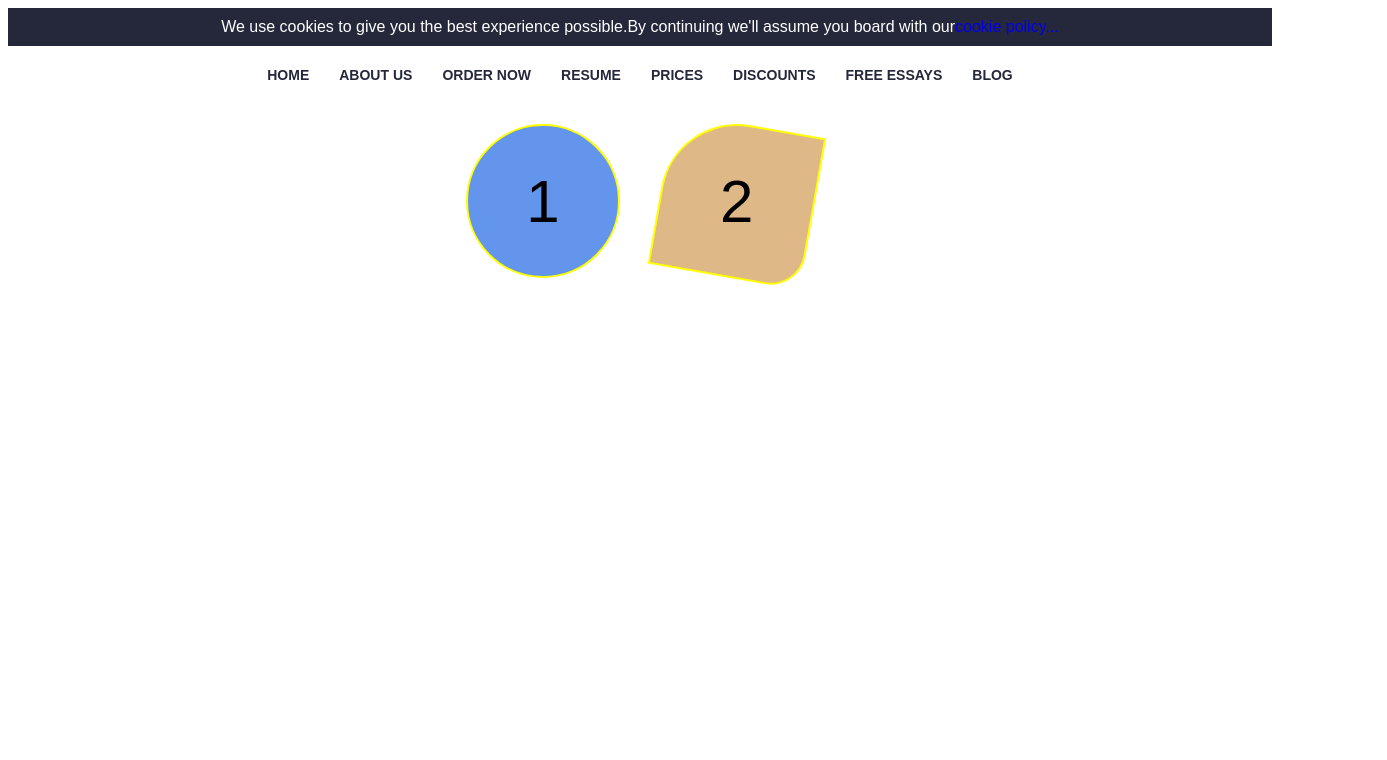
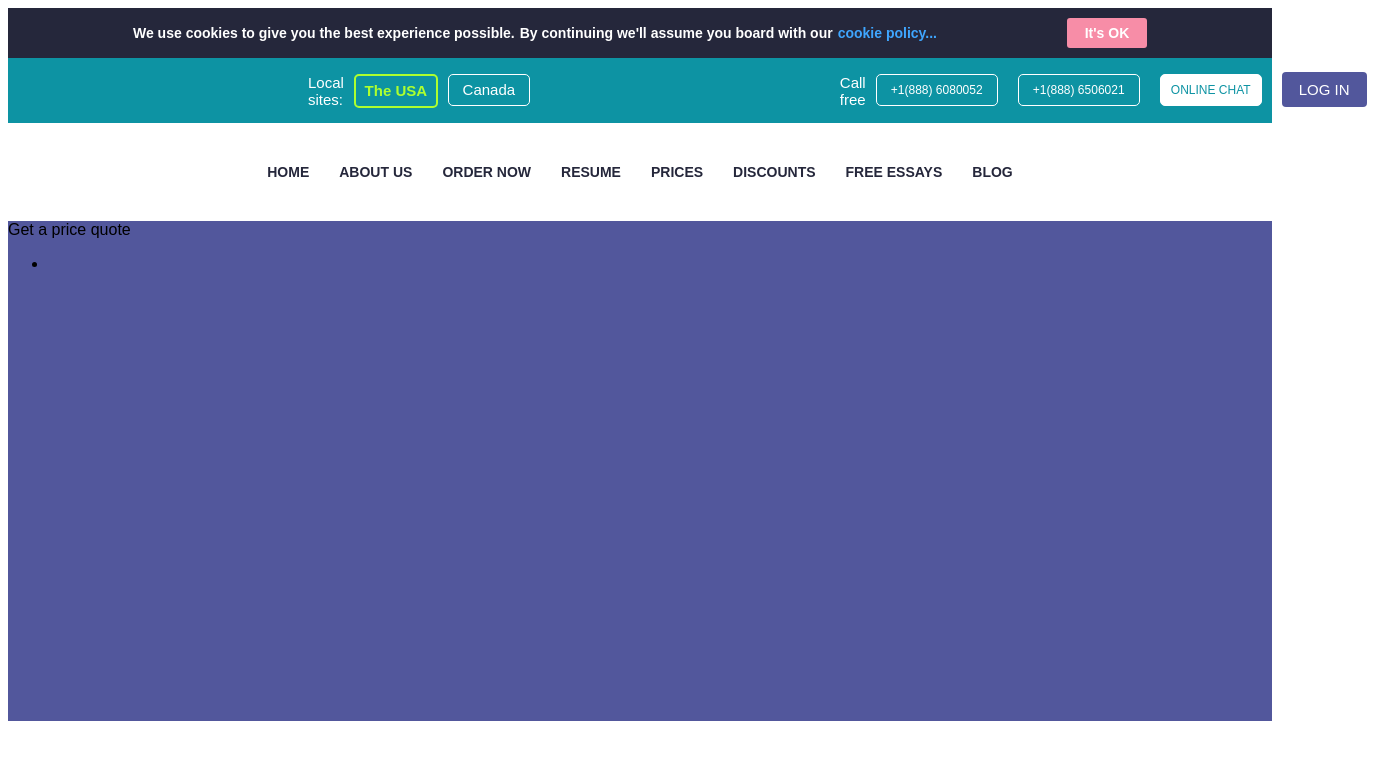
Before and after one commit to colld145/HTML-Core, a plain HTML site: page 02. Navbar tables/index.html in a window 1280 px wide. Shown: the whole page, 1387 px wide, since content can reach past the window. Drawn offline with Linux system fonts and the light colour scheme.

Commit message:
Add class practice

```diff
--- a/01. Intro/css/main.css
+++ b/01. Intro/css/main.css
@@ -1,23 +1,20 @@
 body{
-    font-family: Arial, sans-serif;
-    background-color: rgb(245,245,245);
+    background-color: #F6F6F6;
+}
+
+section{
+    background-color: #F6F6F6;
+}
+
+p{
+    margin-top: 15px;
+    margin-bottom: 15px;
 }
 
 .text{
     font-size: 20px;
 }
 
-.formula{
-    background-color: rgb(255,171,172);
-    font-size: 25px;
+.links{
+    font-size: 14px;
 }
-
-.high{
-    color: rgb(153, 30, 32);
-    font-style: italic;
-}
-
-.case{
-    margin-top: 30px;
-    margin-bottom: 30px;
-}
--- a/02. Navbar tables/css/styles.css
+++ b/02. Navbar tables/css/styles.css
@@ -6,7 +6,7 @@ body{
     display: flex;
     justify-content: center;
     margin-bottom: 40px;
-    margin-top: 20px;
+    margin-top: 40px;
 }
 
 .navbar ul{
@@ -85,11 +85,169 @@ body{
     padding: 10px;
 }
 
-.top{
+.cookie{
     display: flex;
     align-items: center;
     justify-content: center;
     background-color: #25273b;
     padding: 10px;
     color: white;
+    font-family: CenturyGothic-Bold, sans-serif;
+    font-size: 14px;
+    font-weight: 700;
+    vertical-align: middle;
+
 }
+
+.cookie span {
+    margin-right: 5px;
+}
+
+.cookie-button{
+    margin-left: 130px;
+    display: flex;
+    align-items: center;
+    justify-content: center;
+    padding: 10px;
+    color: white;
+    text-decoration: none;
+    height: 10px;
+    border-radius: 3px;
+    width: 60px;
+    background-color: #f78da7;
+    font-size: 14px;
+    font-weight: 700;
+}
+
+.top-head{
+    display: flex;
+    align-items: center;
+    background-color: #0d93a3;
+    font-family: CenturyGothic,sans-serif;
+    font-size: 15px;
+    font-weight: 300;
+    color: white;
+    height: 65px;
+}
+
+.sites ul {
+    margin: 0;
+    padding-left: 0;
+    display: flex;
+}
+
+.sites ul li {
+    list-style: none;
+    display: inline-block;
+    margin-right: 10px;
+}
+
+.sites ul li a {
+    display: flex;
+    align-items: center;
+    justify-content: center;
+    text-decoration: none;
+    color: white;
+    border: 1px solid white;
+    border-radius: 5px;
+    height: 30px;
+    width: 80px;
+}
+
+.sites ul li a:hover{
+    color: #0d93a3;
+    background-color: rgb(223, 223, 223);
+}
+
+.sites .switch-sites {
+    display: flex;
+    align-items: center;
+    justify-content: center;
+    text-decoration: none;
+    color: greenyellow;
+    border: 2px solid greenyellow;
+    font-weight: 700;
+}
+
+.sites .switch-sites:hover{
+    color: greenyellow;
+    background-color: #0d93a3;
+}
+
+.top-head span {
+    margin-left: 300px;
+    margin-right: 10px;
+}
+
+.feedback ul {
+    margin: 0;
+    padding-left: 0;
+    display: flex;
+}
+
+.feedback ul li {
+    list-style: none;
+    display: inline-block;
+    margin-right: 20px;
+}
+
+.feedback ul li a {
+    display: flex;
+    align-items: center;
+    justify-content: center;
+    text-decoration: none;
+    color: white;
+    border: 1px solid white;
+    border-radius: 5px;
+    height: 30px;
+    width: 100px;
+}
+
+.feedback .numbers {
+    font-size: 12px;
+    width: 120px;
+}
+
+.feedback .numbers:hover{
+    text-decoration: none;
+    background-color: rgb(223, 223, 223);
+    color: #0d93a3;
+}
+
+
+
+.feedback .chat {
+    text-transform: uppercase;
+    text-decoration: none;
+    font-family: CenturyGothic-Bold,sans-serif;
+    font-size: 12px;
+    font-weight: 300;
+    color: #0d93a3;
+    background-color: white;
+}
+
+.feedback .chat:hover{
+    background-color: rgb(211, 211, 211);
+}
+
+.feedback .login {
+    display: flex;
+    align-items: center;
+    text-transform: uppercase;
+    text-decoration: none;
+    font-family: CenturyGothic-Bold,sans-serif;
+    font-size: 15px;
+    font-weight: 200;
+    color: white;
+    border: none;
+    background-color: #52579c;
+    width: 85px;
+    height: 35px;
+    margin-top: -2px;
+    border-radius: 4px;
+}
+
+.quote {
+    background-color: #52579c;
+    height: 500px;
+}
--- a/02. Navbar tables/index.html
+++ b/02. Navbar tables/index.html
@@ -1,17 +1,50 @@
 <!DOCTYPE html>
 <html lang="en">
   <head>
-    <meta charset="UTF-8">
-    <meta http-equiv="X-UA-Compatible" content="IE=edge">
-    <meta name="viewport" content="width=device-width, initial-scale=1.0">
+    <meta charset="UTF-8" />
+    <meta http-equiv="X-UA-Compatible" content="IE=edge" />
+    <meta name="viewport" content="width=device-width, initial-scale=1.0" />
     <title>Navbar tables</title>
     <link rel="stylesheet" href="css/styles.css" />
   </head>
   <body>
-    <header class="top">
-        <span>  We use cookies to give you the best experience possible.</span>
-        <span>By continuing we'll assume you board with our</span>
-        <a href="#" style="text-decoration: none;">cookie policy...</a>
+    <header class="cookie">
+      <span> We use cookies to give you the best experience possible.</span>
+      <span> By continuing we'll assume you board with our</span>
+      <a href="#" style="text-decoration: none; color: #3fa6ff"
+        >cookie policy...</a
+      >
+      <a href="#" class="cookie-button">It's OK</a>
+    </header>
+    <header class="top-head">
+      <span>Local sites:</span>
+      <nav class="sites">
+        <ul>
+          <li>
+            <a href="#" class="switch-sites">The USA</a>
+          </li>
+          <li>
+            <a href="#">Canada</a>
+          </li>
+        </ul>
+      </nav>
+      <span>Call free</span>
+      <nav class="feedback">
+        <ul>
+          <li>
+            <a href="#" class="numbers">+1(888) 6080052</a>
+          </li>
+          <li>
+            <a href="#" class="numbers">+1(888) 6506021</a>
+          </li>
+          <li>
+            <a href="#" class="chat">Online chat</a>
+          </li>
+          <li>
+            <a href="#" class="login">Log in</a>
+          </li>
+        </ul>
+      </nav>
     </header>
     <header>
       <nav class="navbar">
@@ -43,9 +76,13 @@
         </ul>
       </nav>
     </header>
-    <div class="wrapper">
-        <div class="first">1</div>
-        <div class="second"><span>2</span></div>
-    </div>
+    <header>
+      <nav class="quote">
+        <span>Get a price quote</span>
+        <ul>
+          <li></li>
+        </ul>
+      </nav>
+    </header>
   </body>
 </html>
```
Also changed, not shown: 01. Intro/index.html (+12 -34 lines). Lines whose indentation alone changed are shown as unchanged.
